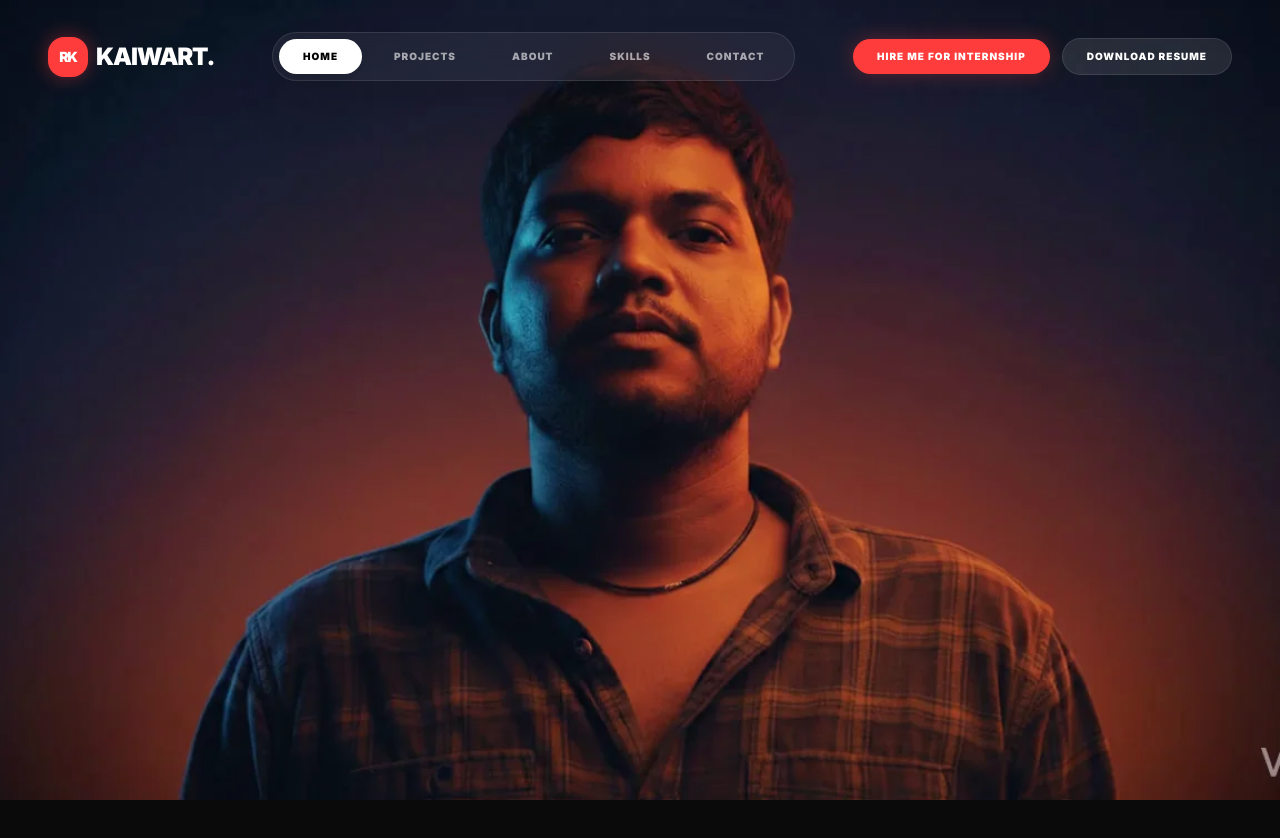
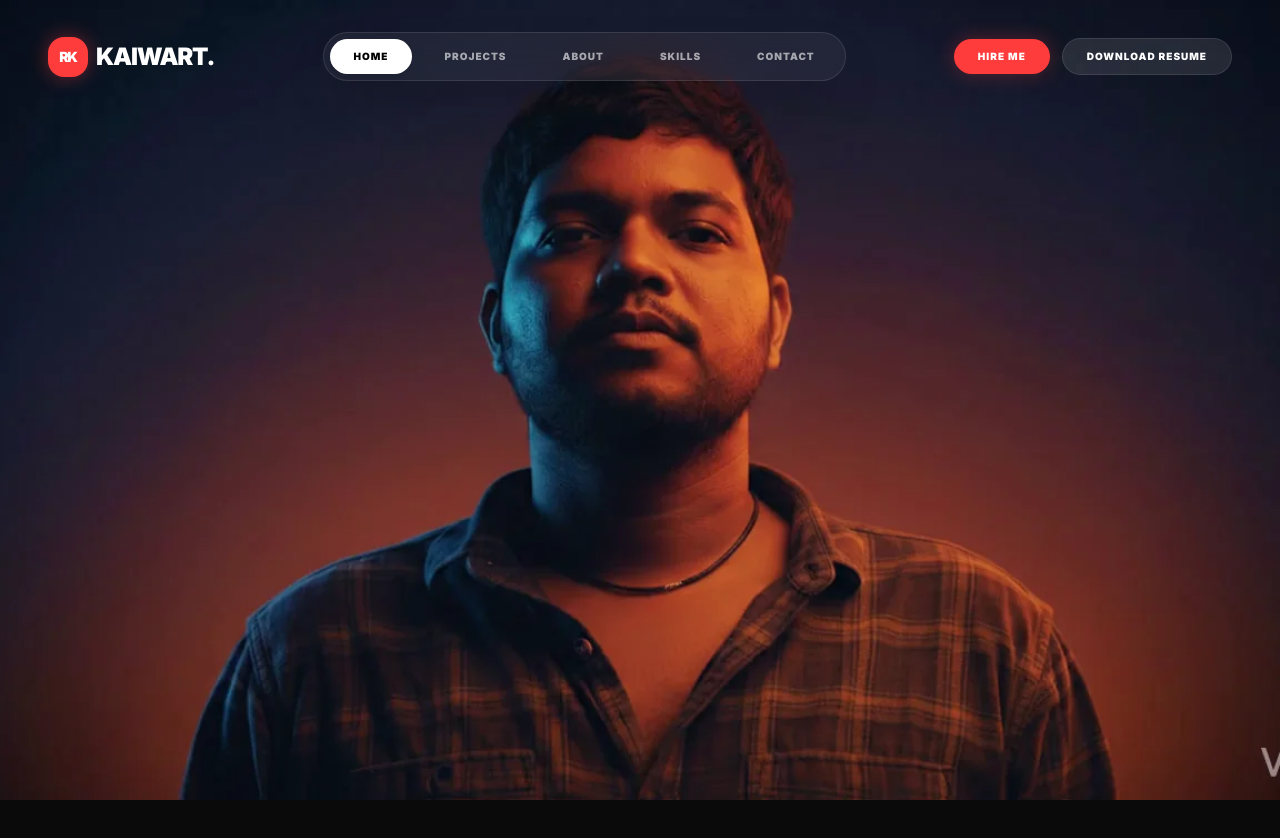
Before and after one commit to RaviKaiwart/Portfolio, a Next.js app: page / in a window 1280 px wide. Shown: the top 838 px of the page. Built offline with nearby package versions, Linux system fonts and the light colour scheme.

Commit message:
fix: update navigation button text to Hire Me

```diff
--- a/src/components/Navigation.tsx
+++ b/src/components/Navigation.tsx
@@ -113,7 +113,7 @@ export default function Navigation() {
             href="mailto:ravikaiwart2004@gmail.com"
             className="px-6 py-2.5 bg-accent text-white text-[10px] font-black uppercase tracking-widest rounded-full hover:scale-105 active:scale-95 transition-all shadow-[0_0_20px_rgba(255,60,60,0.3)]"
           >
-            Hire Me for Internship
+            Hire Me
           </a>
           <a
             href="/resume.pdf"
```
